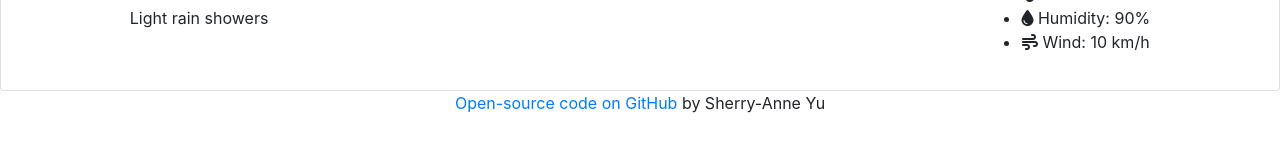
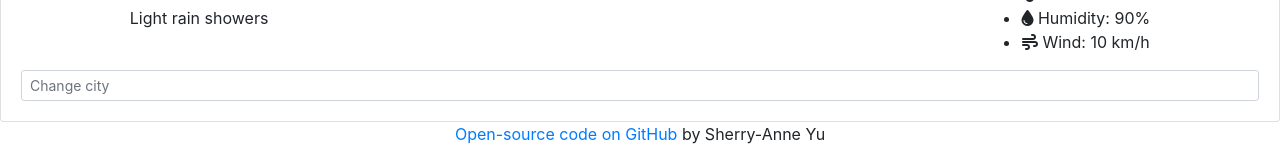
Before and after one commit to ahnseri/react-import-project, a React (Create React App) app: page / in a window 1280 px wide. Shown: the part 412-572 px from the top of the page. Built offline with nearby package versions, Linux system fonts and the light colour scheme.

Commit message:
added search form

```diff
--- /dev/null
+++ b/src/SearchForm.js
@@ -0,0 +1,14 @@
+import React from "react";
+
+export default function SearchForm() {
+  return (
+    <div className="SearchForm">
+      <input
+        type="text"
+        placeholder="Change city"
+        autocomplete="off"
+        className="form-control form-control-sm"
+      />
+    </div>
+  );
+}
--- a/src/Weather.js
+++ b/src/Weather.js
@@ -1,4 +1,5 @@
 import React from "react";
+import SearchForm from "./SearchForm";
 import "./Weather.css";
 
 export default function Weather() {
@@ -55,6 +56,17 @@ export default function Weather() {
               </div>
             </div>
           </section>
+
+          <section className="searchForm">
+            <span className="errorMsg" />
+            <form>
+              <div className="form-row">
+                <div className="col">
+                  <SearchForm />
+                </div>
+              </div>
+            </form>
+          </section>
         </div>
       </div>
     </div>
```
